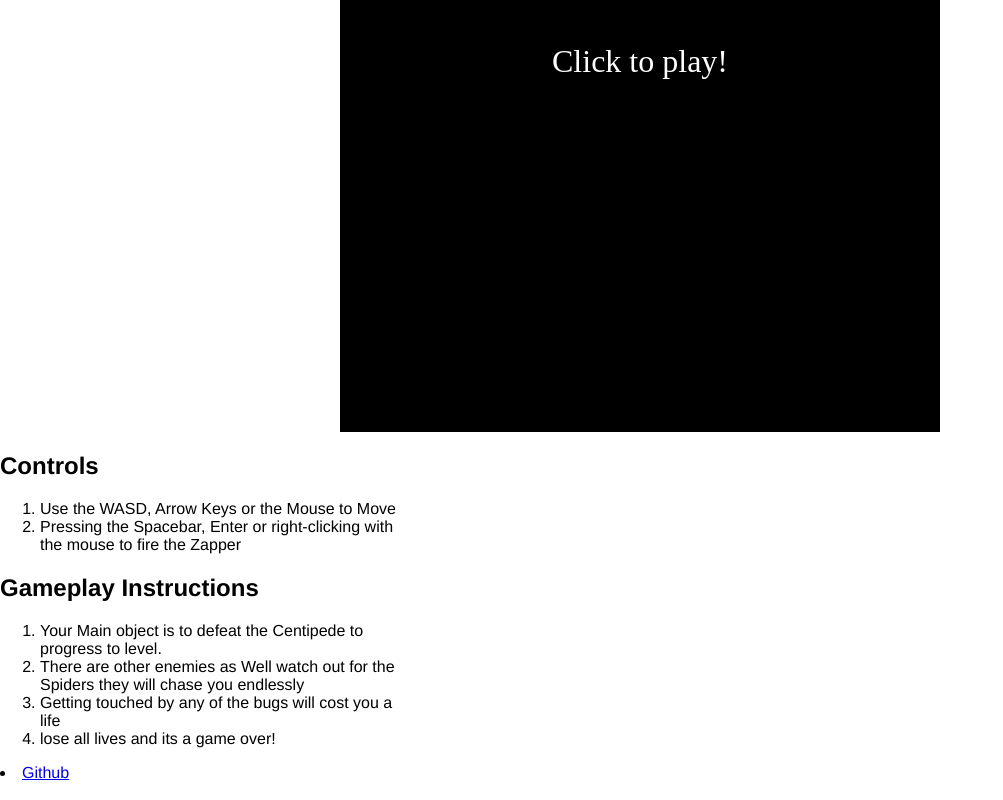
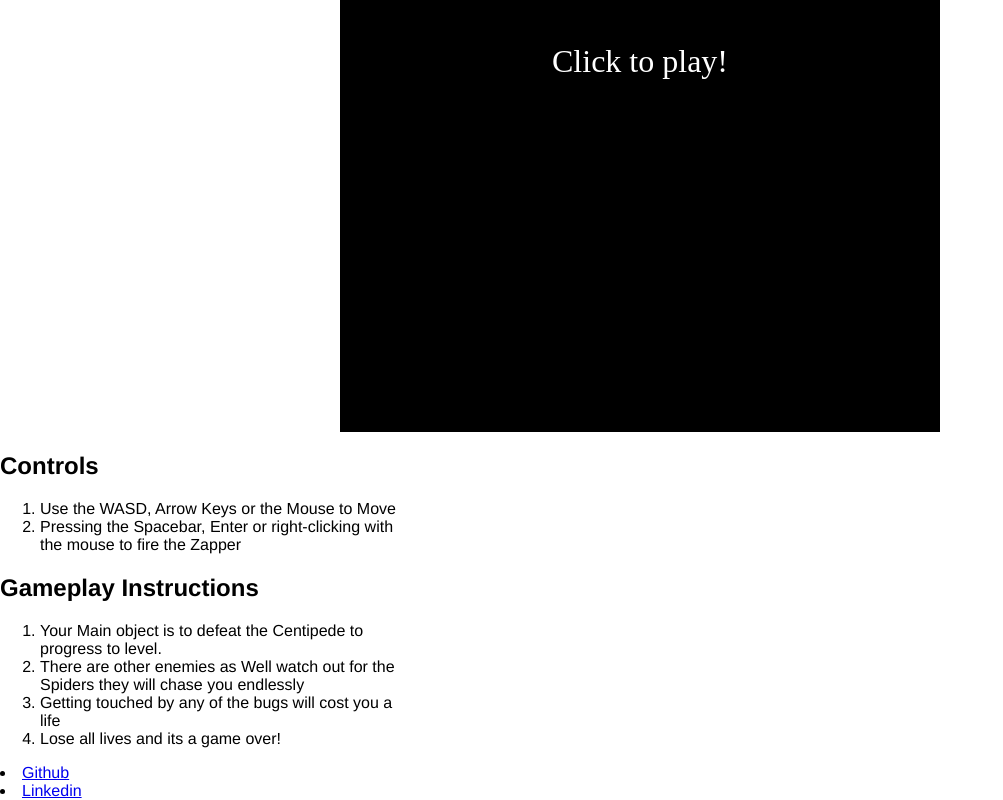
Before and after one commit to miker704/Centipede.js, a website built with webpack: page index.html in a window 1280 px wide. Shown: the part 404-1204 px from the top of the page, without its empty margins (0-1003 px from the left). Built offline with Linux system fonts and the light colour scheme.

Commit message:
small edit

```diff
--- a/index.html
+++ b/index.html
@@ -35,10 +35,11 @@
       <li>Your Main object is to defeat the Centipede to progress to level.</li>
       <li>There are other enemies as Well watch out for the Spiders they will chase you endlessly </li>
       <li>Getting touched by any of the bugs will cost you a life </li>
-      <li>lose all lives and its a game over! </li>
+      <li>Lose all lives and its a game over! </li>
     </ul>
 
     <li><a href="https://github.com/miker704/Centipede.js">Github</a></li>
+    <li><a href="https://www.linkedin.com/in/michael-ramoutar">Linkedin</a></li>
 
   </div>
 
```
Also changed, not shown: dist/main.css, dist/main.js.
